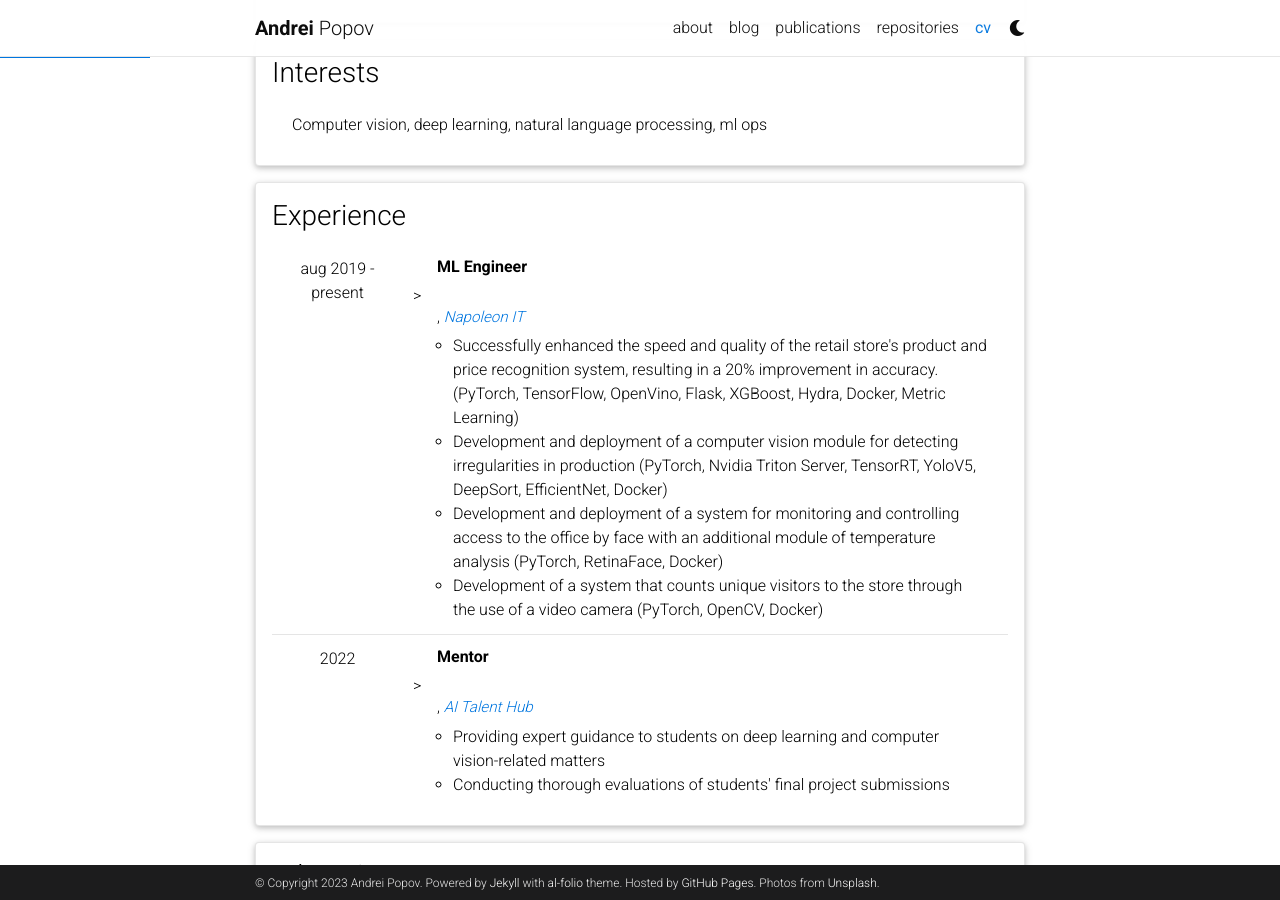
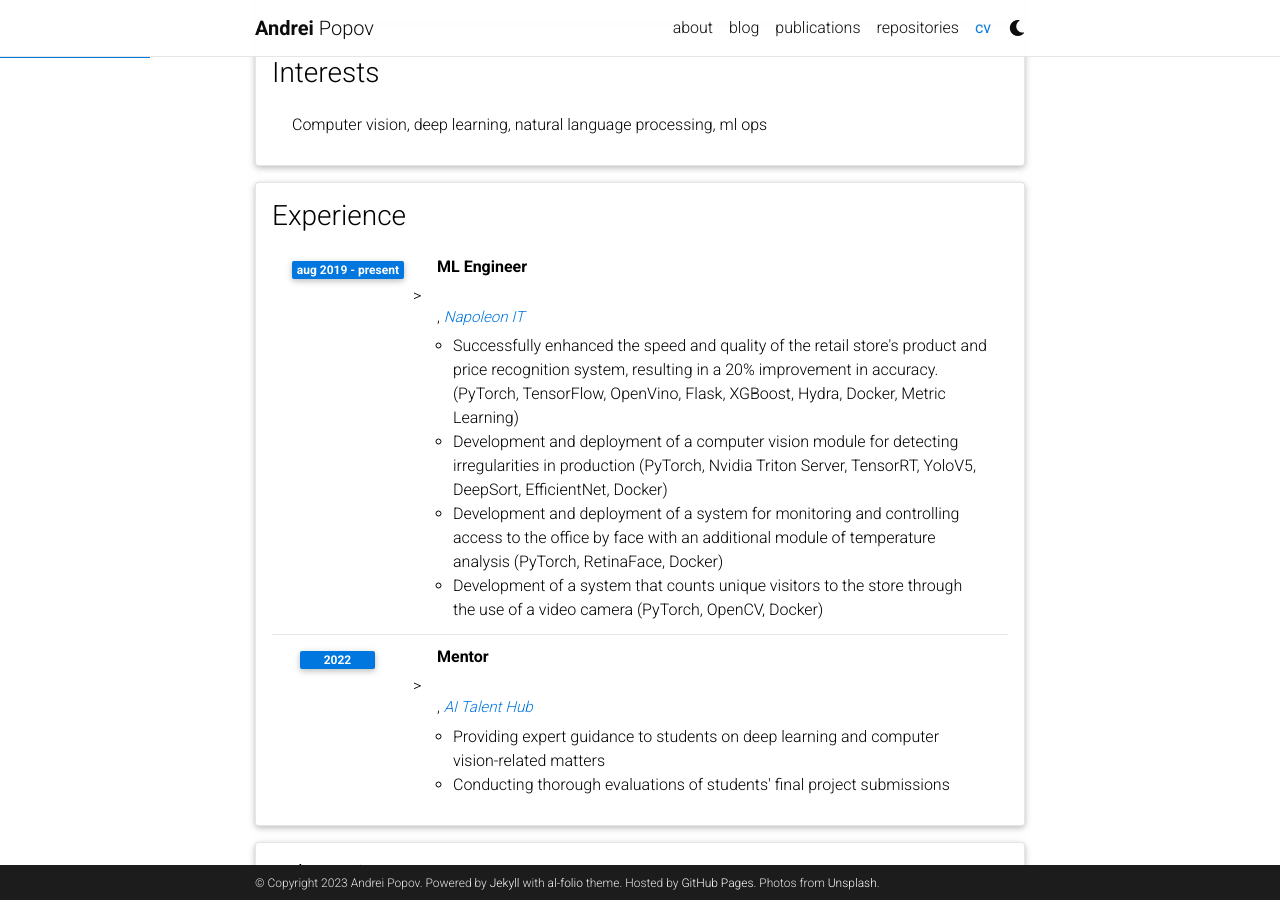
Before and after one commit to traptrip/traptrip.github.io, a Jekyll site: the page built from _pages/cv.md, in a window 1280 px wide and 900 px high, scrolled down 354 px. Built offline with Jekyll 4.4.1, drawn with Linux system fonts in a browser that asks for light colours; comment, search, counter and statistics services are not loaded; a style sheet for code colours, icons or effects is not loaded.

Commit message:
update year view

```diff
--- a/_includes/cv/time_table.html
+++ b/_includes/cv/time_table.html
@@ -4,9 +4,9 @@
         <div class="row">
           {% if content.year %}
             <div class="col-xs-2 cl-sm-2 col-md-2 text-center" style="width: 75px;">
-              <!-- <span class="badge font-weight-bold danger-color-dark text-uppercase align-middle" style="min-width: 75px;"> -->
+              <span class="badge danger-color-dark align-middle" style="min-width: 75px;">
                 {{ content.year }}
-              <!-- </span> -->
+              </span>
             </div>
           {% endif %}
           <div class="col-xs-10 cl-sm-10 col-md-10 mt-2 mt-md-0">
```
